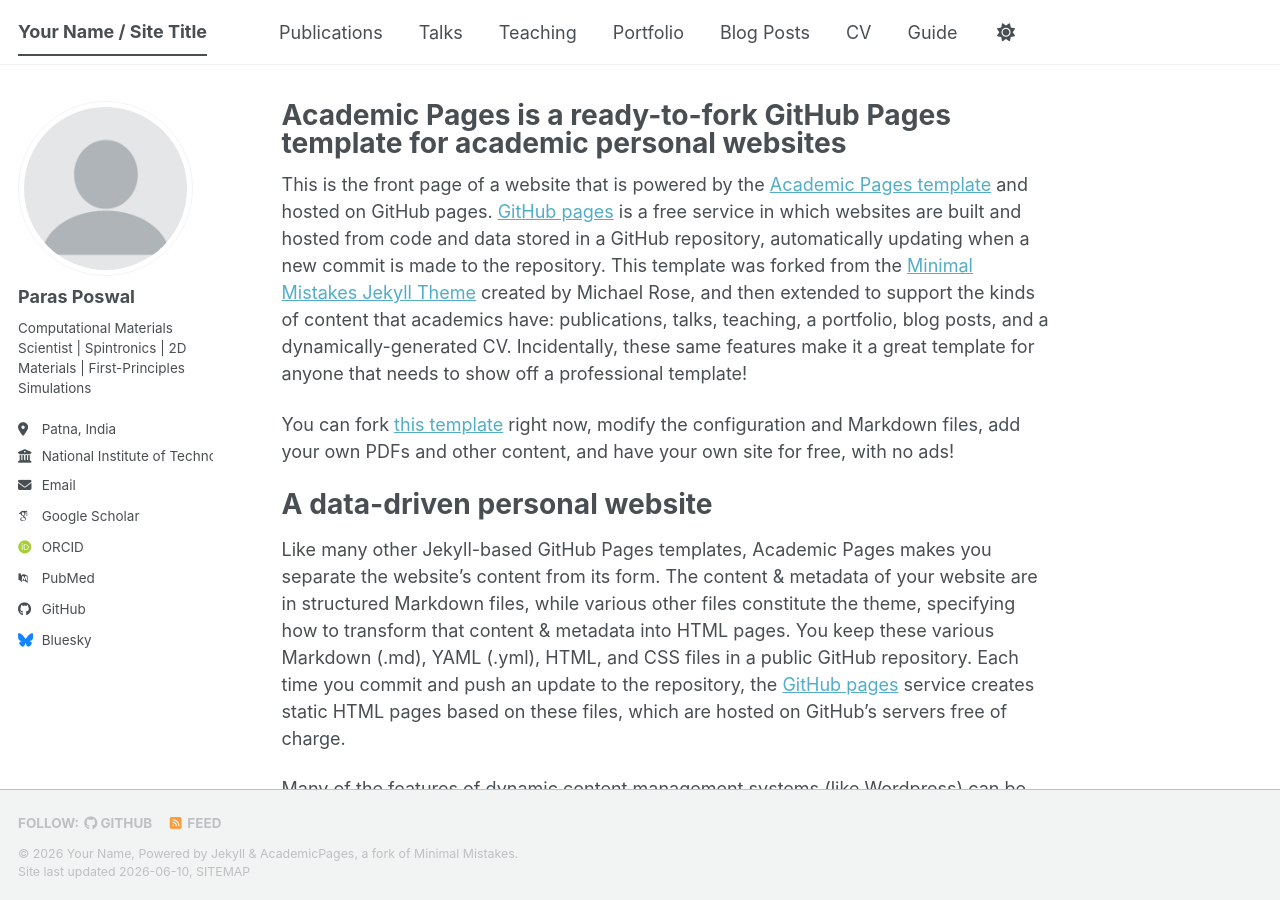
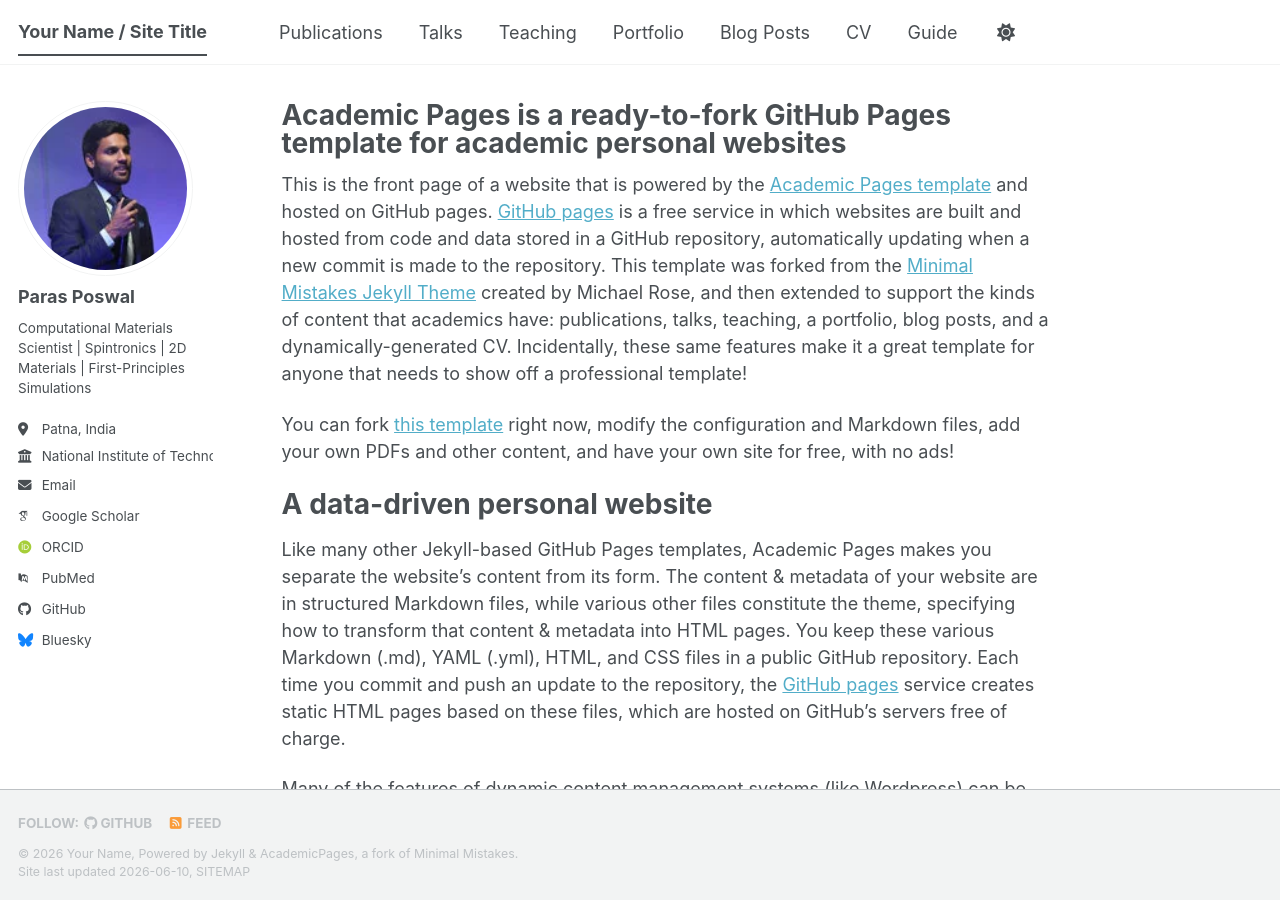
Before and after one commit to poswalparas/poswalparas.github.io, a Jekyll site: the page built from _pages/about.md, in a window 1280 px wide and 900 px high. Built offline with Jekyll 4.4.1, drawn with Linux system fonts in a browser that asks for light colours; some web fonts are replaced; a script bundle is joined from its source files by our own code; library files that are not in the unit come from our copies.

Commit message:
Update _config.yml

```diff
--- a/_config.yml
+++ b/_config.yml
@@ -23,7 +23,7 @@
 #               Additional customization can be done by editing /_includes/author-profile.html
 author:
   # Biographic information
-  avatar           : "profile.png"
+  avatar           : "profil.jpg.webp"
   name             : "Paras Poswal"
   pronouns         : # example: "she/her"
   bio              : "Computational Materials Scientist | Spintronics | 2D Materials | First-Principles Simulations"
```
